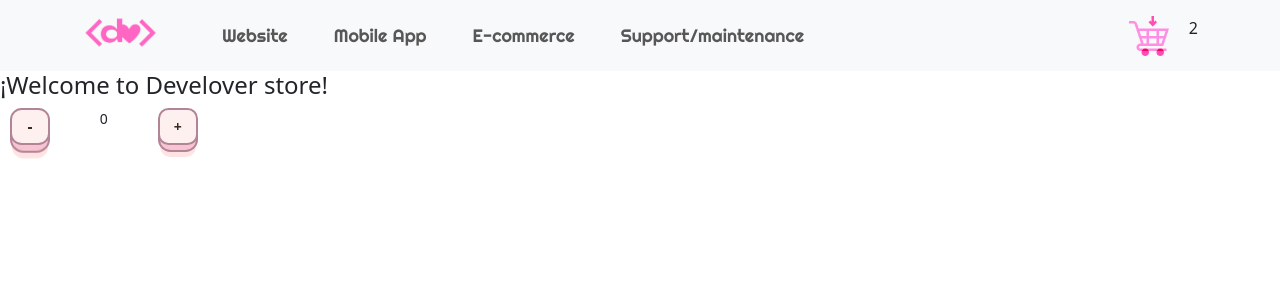
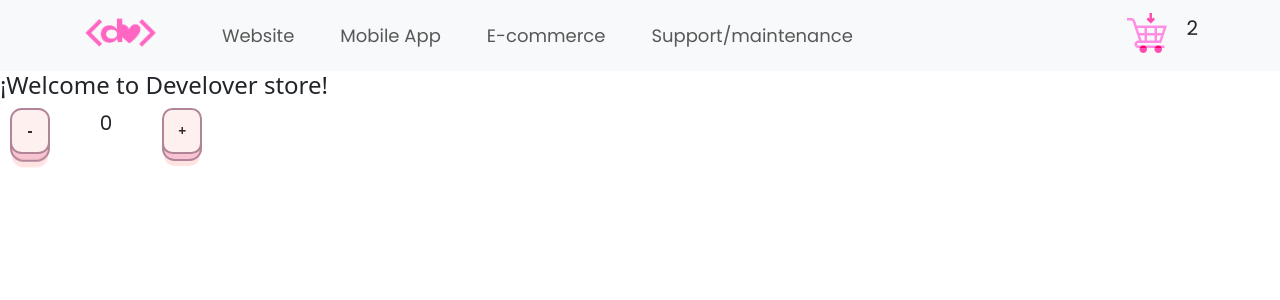
Before and after one commit to lucilaviappiani/PreEntrega1-Viappiani, a React (Vite) app: page / in a window 1280 px wide. Shown: the top 300 px of the page. Built offline with nearby package versions, Linux system fonts and the light colour scheme.

Commit message:
actualizando tipografías

```diff
--- a/index.html
+++ b/index.html
@@ -6,8 +6,8 @@
     <meta name="viewport" content="width=device-width, initial-scale=1.0" />
     <title>Develover</title>
     <link rel="preconnect" href="https://fonts.googleapis.com">
-    <link rel="preconnect" href="https://fonts.gstatic.com" crossorigin>
-    <link href="https://fonts.googleapis.com/css2?family=Righteous&display=swap" rel="stylesheet">
+<link rel="preconnect" href="https://fonts.gstatic.com" crossorigin>
+<link href="https://fonts.googleapis.com/css2?family=Poppins&family=Righteous&display=swap" rel="stylesheet">
   </head>
   <body>
     <div id="root"></div>
--- a/src/CartWidget.css
+++ b/src/CartWidget.css
@@ -1,6 +1,9 @@
 .CartWidget {
   display: flex;
   gap: 20px;
+  font-family: 'Poppins', sans-serif;
+  font-size: 20px;
+
 }
 
 .CartImage{
--- a/src/ItemCount.css
+++ b/src/ItemCount.css
@@ -1,9 +1,18 @@
+.CountNumber{
+    font-family: 'Poppins', sans-serif;
+    font-size: 20px;
+}
+
+
+
+
 .CountContainer{
     display: flex;
     gap: 50px;
     font-size: 14px;
     margin-left: 10px;
 }
+
 
 button {
  position: relative;
--- a/src/NavBar.css
+++ b/src/NavBar.css
@@ -10,7 +10,7 @@
 .NavBarList{
     display: flex;
     gap: 30px;
-    font-family: 'Righteous', cursive;
+    font-family: 'Poppins', sans-serif;
     color: black;
     font-size: 18px;
 }
--- a/src/components/ItemCount.jsx
+++ b/src/components/ItemCount.jsx
@@ -17,7 +17,7 @@ const restar=()=>{
   return (
     <div className='CountContainer'>
         <button onClick={restar} className='CounterButton SubstractButton'>-</button>
-        <p>{contador}</p>
+        <p className='CountNumber'>{contador}</p>
         <button onClick={sumar}  className='CounterButton'>+</button>
     </div>
   )
--- a/src/components/NavBar.jsx
+++ b/src/components/NavBar.jsx
@@ -3,7 +3,7 @@ import CartWidget from './CartWidget';
 import Container from 'react-bootstrap/Container';
 import Nav from 'react-bootstrap/Nav';
 import Navbar from 'react-bootstrap/Navbar';
-import addToCartImage from '../media/dvlogo.png';
+import devlogo from '../media/dvlogo.png';
 
 
 const NavBar = () => {
@@ -11,7 +11,7 @@ const NavBar = () => {
     <div>
     <Navbar collapseOnSelect expand="lg" className="bg-body-tertiary">
       <Container className='NavBarContainer'>
-        <Navbar.Brand href="#home"><img className='DevLogo' src= {addToCartImage}/></Navbar.Brand>
+        <Navbar.Brand href="#home"><img className='DevLogo' src= {devlogo}/></Navbar.Brand>
         <Navbar.Toggle aria-controls="responsive-navbar-nav" />
         <Navbar.Collapse id="responsive-navbar-nav">
           <Nav className="me-auto NavBarList">
```
